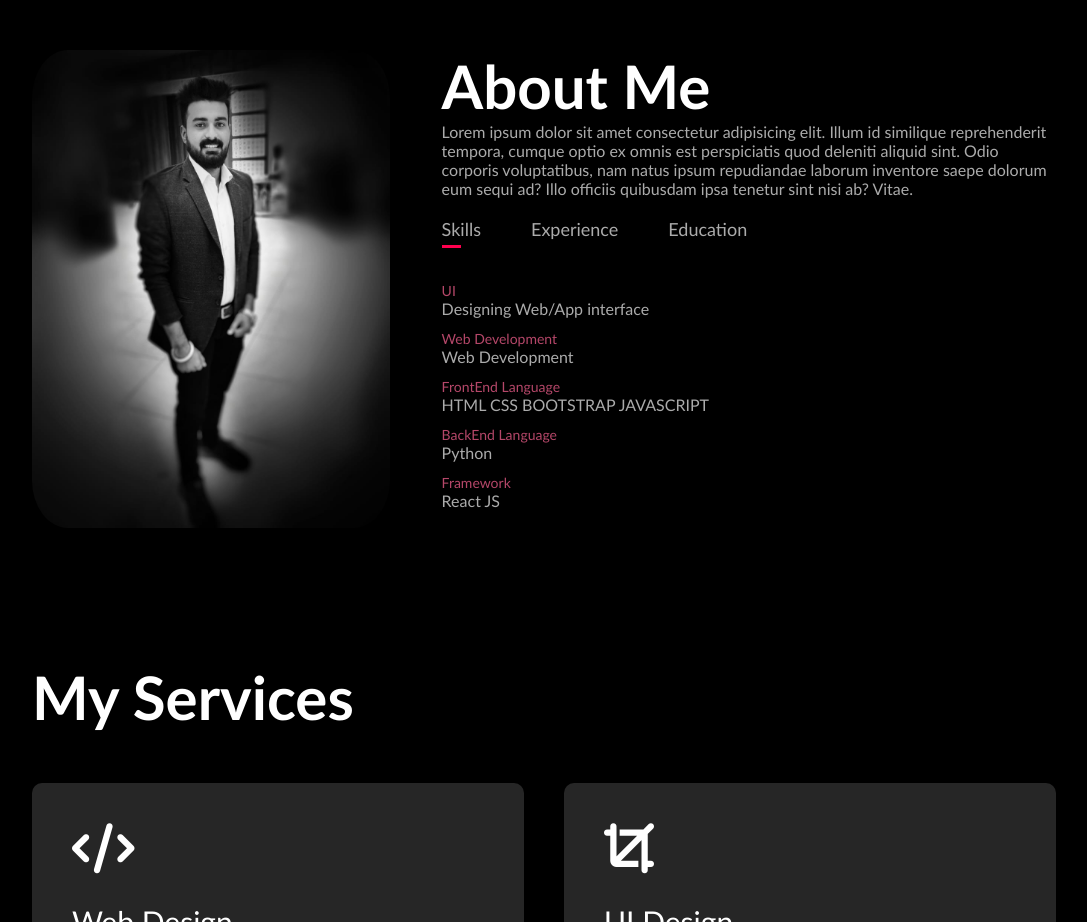
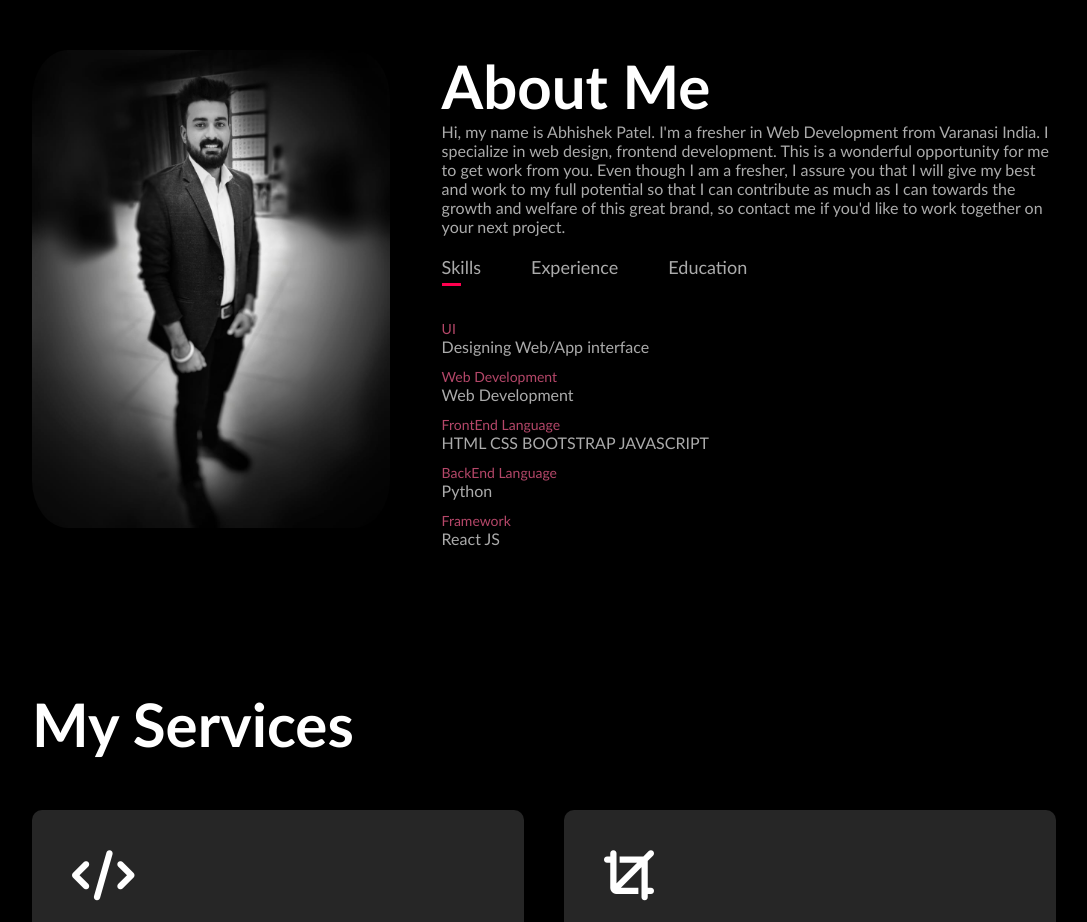
Before and after one commit to ABHIshek065/portfolio, a website: page index.html in a window 1280 px wide. Shown: the part 840-1762 px from the top of the page, without its empty margins (96-1183 px from the left). Drawn offline with Linux system fonts and the light colour scheme.

Commit message:
Update index.html

```diff
--- a/index.html
+++ b/index.html
@@ -45,10 +45,7 @@
                 </div>
                 <div class="about-col-2">
                     <h1 class="sub-title">About Me</h1>
-                    <p>Lorem ipsum dolor sit amet consectetur adipisicing elit. Illum id similique reprehenderit
-                        tempora, cumque optio ex omnis est perspiciatis quod deleniti aliquid sint. Odio corporis
-                        voluptatibus, nam natus ipsum repudiandae laborum inventore saepe dolorum eum sequi ad? Illo
-                        officiis quibusdam ipsa tenetur sint nisi ab? Vitae.</p>
+                    <p>Hi, my name is Abhishek Patel. I'm a fresher in Web Development from Varanasi India. I specialize in web design, frontend development. This is a wonderful opportunity for me to get work from you. Even though I am a fresher, I assure you that I will give my best and work to my full potential so that I can contribute as much as I can towards the growth and welfare of this great brand, so contact me if you'd like to work together on your next project.</p>
 
                     <div class="tab-titles">
                         <p class="tab-links active-link" onclick="opentab('skills')">Skills</p>
```
